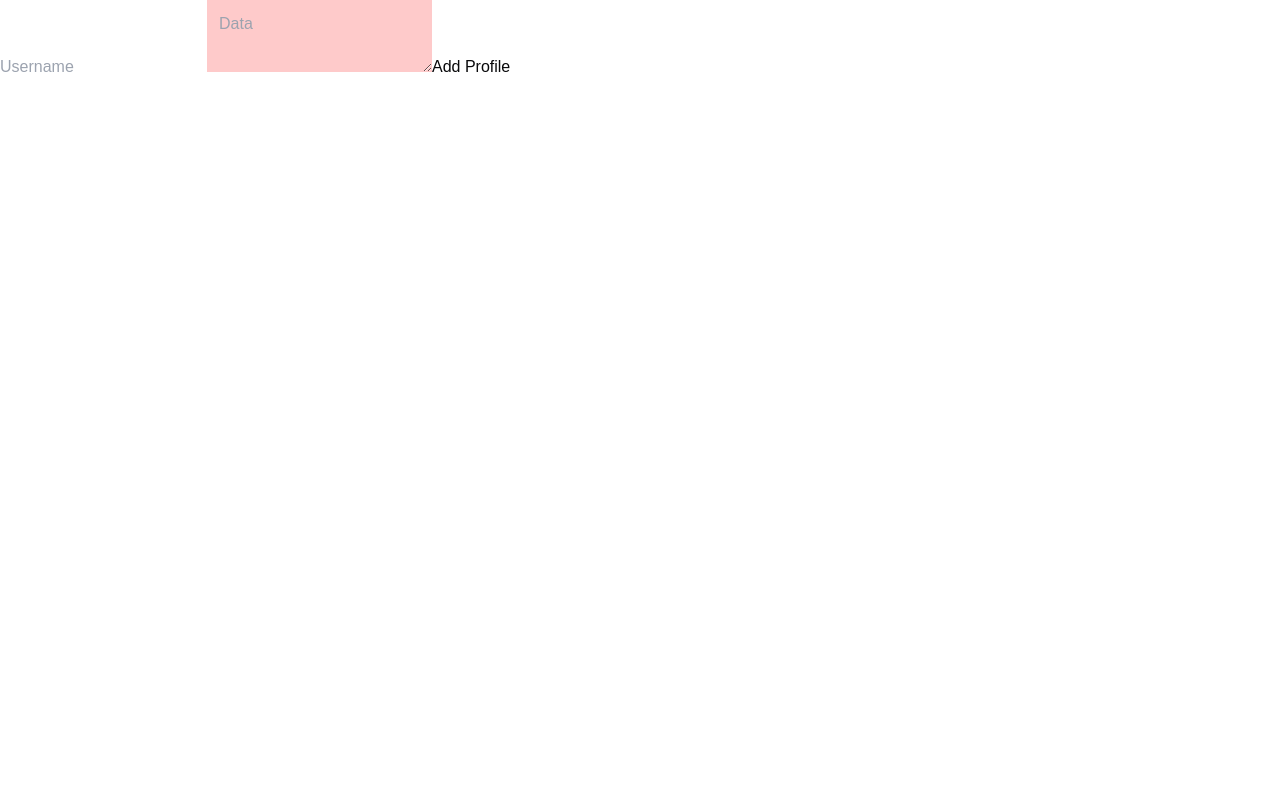
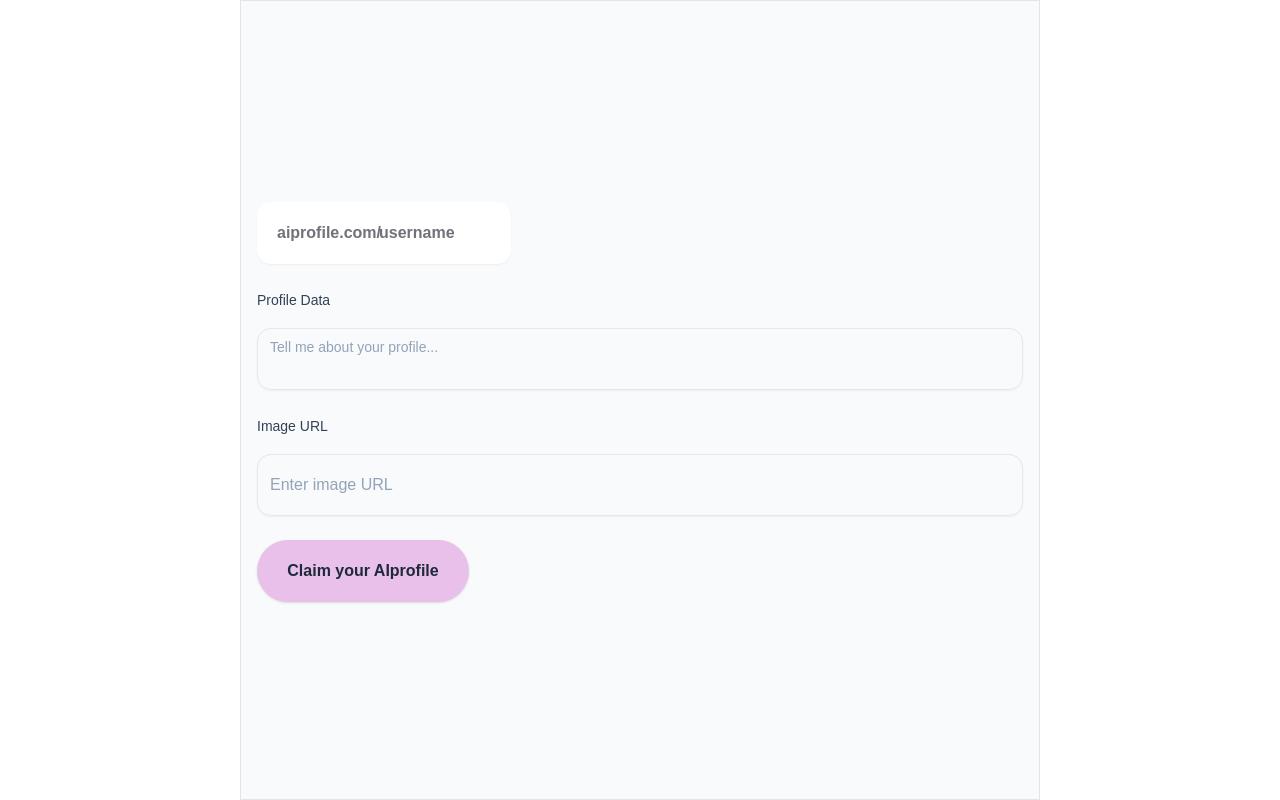
Before and after one commit to jiliangarette/ai-custom-profile, a Next.js app: page /admin in a window 1280 px wide. Built offline with nearby package versions, Linux system fonts and the light colour scheme.

Commit message:
feat : create a profile

```diff
--- a/package.json
+++ b/package.json
@@ -11,6 +11,7 @@
   "dependencies": {
     "@google/generative-ai": "^0.21.0",
     "@radix-ui/react-avatar": "^1.1.2",
+    "@radix-ui/react-label": "^2.1.1",
     "@radix-ui/react-scroll-area": "^1.2.2",
     "@radix-ui/react-slot": "^1.1.1",
     "@supabase/supabase-js": "^2.47.16",
--- a/src/components/addProfileForm.tsx
+++ b/src/components/addProfileForm.tsx
@@ -1,47 +1,88 @@
 import { useState } from "react";
+import { Input } from "./ui/input";
+import { Label } from "./ui/label";
+import { Textarea } from "./ui/textarea";
+import { Button } from "./ui/button";
 
-const AddProfileForm = () => {
-  const [username, setUsername] = useState("");
-  const [data, setData] = useState("");
+const AddProfileForm: React.FC = () => {
+  const [username, setUsername] = useState<string>("");
+  const [data, setData] = useState<string>("");
+  const [image, setImage] = useState<string>("");
 
   const handleSubmit = async (e: React.FormEvent) => {
     e.preventDefault();
 
-    const res = await fetch(
-      `${process.env.NEXT_PUBLIC_BASE_URL}/api/addProfile`,
-      {
+    const res = await fetch("/api/addProfile", {
       method: "POST",
       headers: { "Content-Type": "application/json" },
-        body: JSON.stringify({ user: username, data }),
-      }
-    );
+      body: JSON.stringify({ username, data, image }),
+    });
 
     if (res.ok) {
       setUsername("");
       setData("");
+      setImage("");
       alert("Profile added successfully!");
     } else {
-      alert("Failed to add profile.");
+      const error = await res.json();
+      alert(`Failed to add profile: ${error.error}`);
     }
   };
 
   return (
-    <form onSubmit={handleSubmit}>
-      <input
-        type="text"
-        placeholder="Username"
+    <div className="min-h-screen bg-slate-50 p-4 flex items-center justify-center max-w-[800px] mx-auto w-full border">
+      <form onSubmit={handleSubmit} className="w-full max-w-[1300px] space-y-6">
+        <div className="relative max-w-[243px] my-1">
+          <div className="absolute inset-y-0 left-3 text-md font-semibold px-2 flex items-center pointer-events-none text-muted-foreground">
+            aiprofile.com/
+          </div>
+          <Input
+            id="username"
+            placeholder="username"
             value={username}
             onChange={(e) => setUsername(e.target.value)}
             required
+            className="  pl-[122px] bg-white border-none min-w-[243px] sm:min-w-[254px] h-[62px] text-md font-semibold text-slate-800"
+            maxLength={15}
           />
-      <textarea
-        placeholder="Data"
-        className="bg-red-200 p-3"
+        </div>
+
+        <div className="space-y-4">
+          <Label htmlFor="bio" className="text-slate-700 text-sm font-medium">
+            Profile Data
+          </Label>
+          <Textarea
+            id="bio"
+            placeholder="Tell me about your profile..."
             value={data}
             onChange={(e) => setData(e.target.value)}
-        required></textarea>
-      <button type="submit">Add Profile</button>
+            required
+            className="h-[62px] resize-none border-slate-200 focus-visible:ring-slate-400 placeholder:text-slate-400"
+          />
+        </div>
+
+        <div className="space-y-4">
+          <Label htmlFor="image" className="text-slate-700 text-sm font-medium">
+            Image URL
+          </Label>
+          <Input
+            id="image"
+            type="url"
+            placeholder="Enter image URL"
+            value={image}
+            onChange={(e) => setImage(e.target.value)}
+            className="h-[62px] border-slate-200 focus-visible:ring-slate-400 placeholder:text-slate-400"
+          />
+        </div>
+
+        <Button
+          type="submit"
+          className="h-[62px] min-w-[212px] text-md rounded-full font-semibold bg-[#e9c0e9] text-slate-800"
+          size="default">
+          Claim your AIprofile
+        </Button>
       </form>
+    </div>
   );
 };
 
--- /dev/null
+++ b/src/components/ui/label.tsx
@@ -0,0 +1,26 @@
+"use client"
+
+import * as React from "react"
+import * as LabelPrimitive from "@radix-ui/react-label"
+import { cva, type VariantProps } from "class-variance-authority"
+
+import { cn } from "@/lib/utils"
+
+const labelVariants = cva(
+  "text-sm font-medium leading-none peer-disabled:cursor-not-allowed peer-disabled:opacity-70"
+)
+
+const Label = React.forwardRef<
+  React.ElementRef<typeof LabelPrimitive.Root>,
+  React.ComponentPropsWithoutRef<typeof LabelPrimitive.Root> &
+    VariantProps<typeof labelVariants>
+>(({ className, ...props }, ref) => (
+  <LabelPrimitive.Root
+    ref={ref}
+    className={cn(labelVariants(), className)}
+    {...props}
+  />
+))
+Label.displayName = LabelPrimitive.Root.displayName
+
+export { Label }
--- /dev/null
+++ b/src/components/ui/textarea.tsx
@@ -0,0 +1,22 @@
+import * as React from "react"
+
+import { cn } from "@/lib/utils"
+
+const Textarea = React.forwardRef<
+  HTMLTextAreaElement,
+  React.ComponentProps<"textarea">
+>(({ className, ...props }, ref) => {
+  return (
+    <textarea
+      className={cn(
+        "flex min-h-[60px] w-full rounded-md border border-input bg-transparent px-3 py-2 text-base shadow-sm placeholder:text-muted-foreground focus-visible:outline-none focus-visible:ring-1 focus-visible:ring-ring disabled:cursor-not-allowed disabled:opacity-50 md:text-sm",
+        className
+      )}
+      ref={ref}
+      {...props}
+    />
+  )
+})
+Textarea.displayName = "Textarea"
+
+export { Textarea }
--- a/src/pages/api/addProfile.ts
+++ b/src/pages/api/addProfile.ts
@@ -1,24 +1,52 @@
 import { NextApiRequest, NextApiResponse } from "next";
-import { supabase } from "@/lib/supabaseClient";
+import { createClient } from "@supabase/supabase-js";
+
+const supabase = createClient(
+  process.env.NEXT_PUBLIC_SUPABASE_URL!,
+  process.env.NEXT_PUBLIC_SUPABASE_ANON_KEY!
+);
 
 export default async function handler(
   req: NextApiRequest,
   res: NextApiResponse
 ) {
-  if (req.method === "POST") {
-    const { username, data } = req.body;
+  if (req.method !== "POST") {
+    return res.status(405).json({ error: "Method not allowed" });
+  }
 
-    const { error } = await supabase
-      .from("profileData")
-      .insert([{ user: username, data }]);
+  const { username, data, image } = req.body;
 
-    if (error) {
-      return res.status(500).json({ error: error.message });
+  if (!username || !data) {
+    return res.status(400).json({ error: "Missing required fields" });
+  }
+
+  try {
+    const { data: existingProfile, error: fetchError } = await supabase
+      .from("profiledata")
+      .select("id")
+      .ilike("username", username);
+
+    if (fetchError) {
+      console.error("Error checking username:", fetchError.message);
+      return res.status(500).json({ error: "Failed to check username" });
+    }
+
+    if (existingProfile && existingProfile.length > 0) {
+      return res.status(400).json({ error: "Username already exists" });
+    }
+
+    const { error: insertError } = await supabase
+      .from("profiledata")
+      .insert([{ username, data, image }]);
+
+    if (insertError) {
+      console.error("Error inserting profile:", insertError.message);
+      return res.status(500).json({ error: "Failed to add profile" });
     }
 
     res.status(200).json({ message: "Profile added successfully!" });
-  } else {
-    res.setHeader("Allow", ["POST"]);
-    res.status(405).end(`Method ${req.method} Not Allowed`);
+  } catch (error) {
+    console.error("Unexpected error:", error);
+    res.status(500).json({ error: "Something went wrong" });
   }
 }
```
Also changed, not shown: 1 other file (tests, documents, lock files or other folders). Lines whose indentation alone changed are shown as unchanged.
